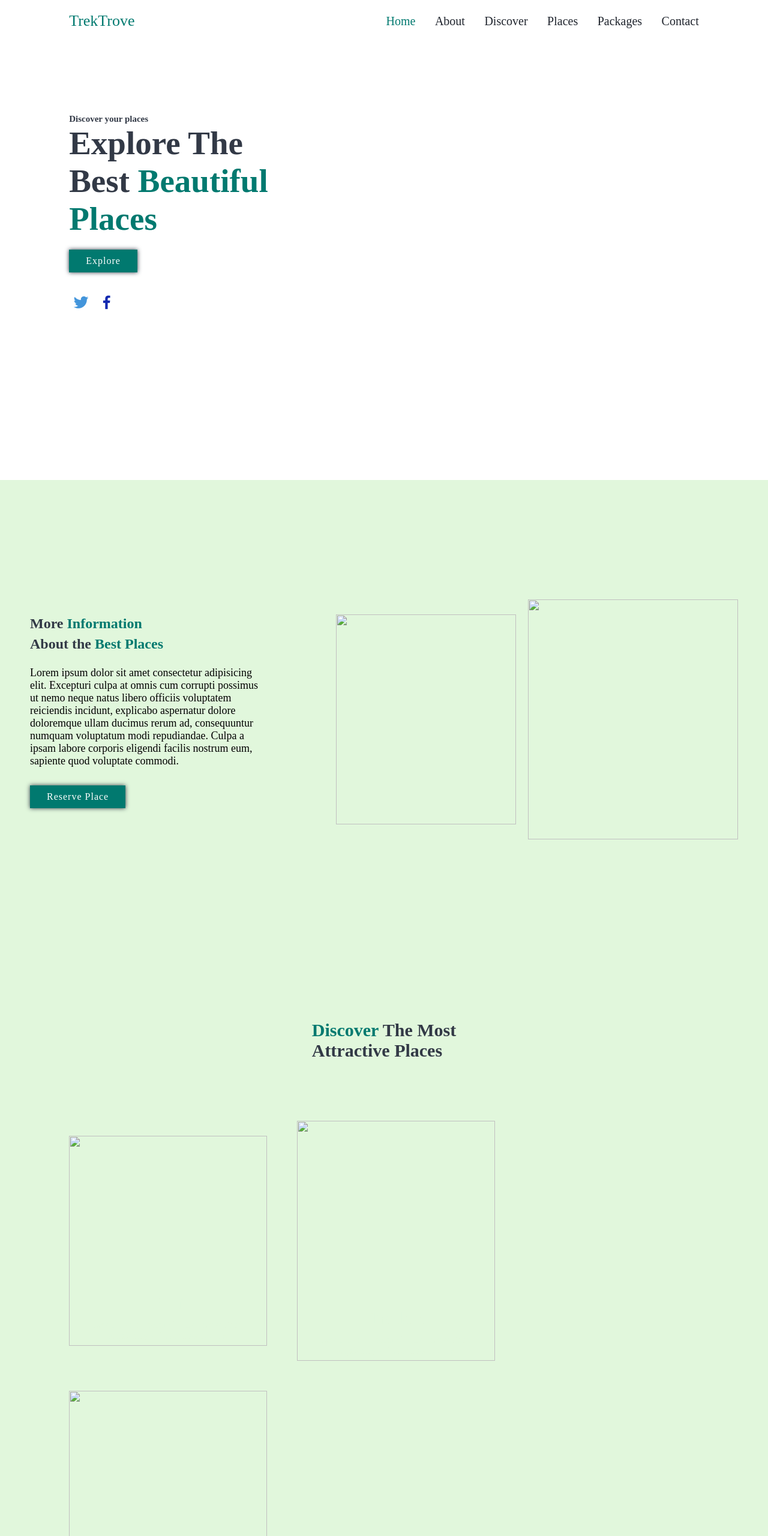
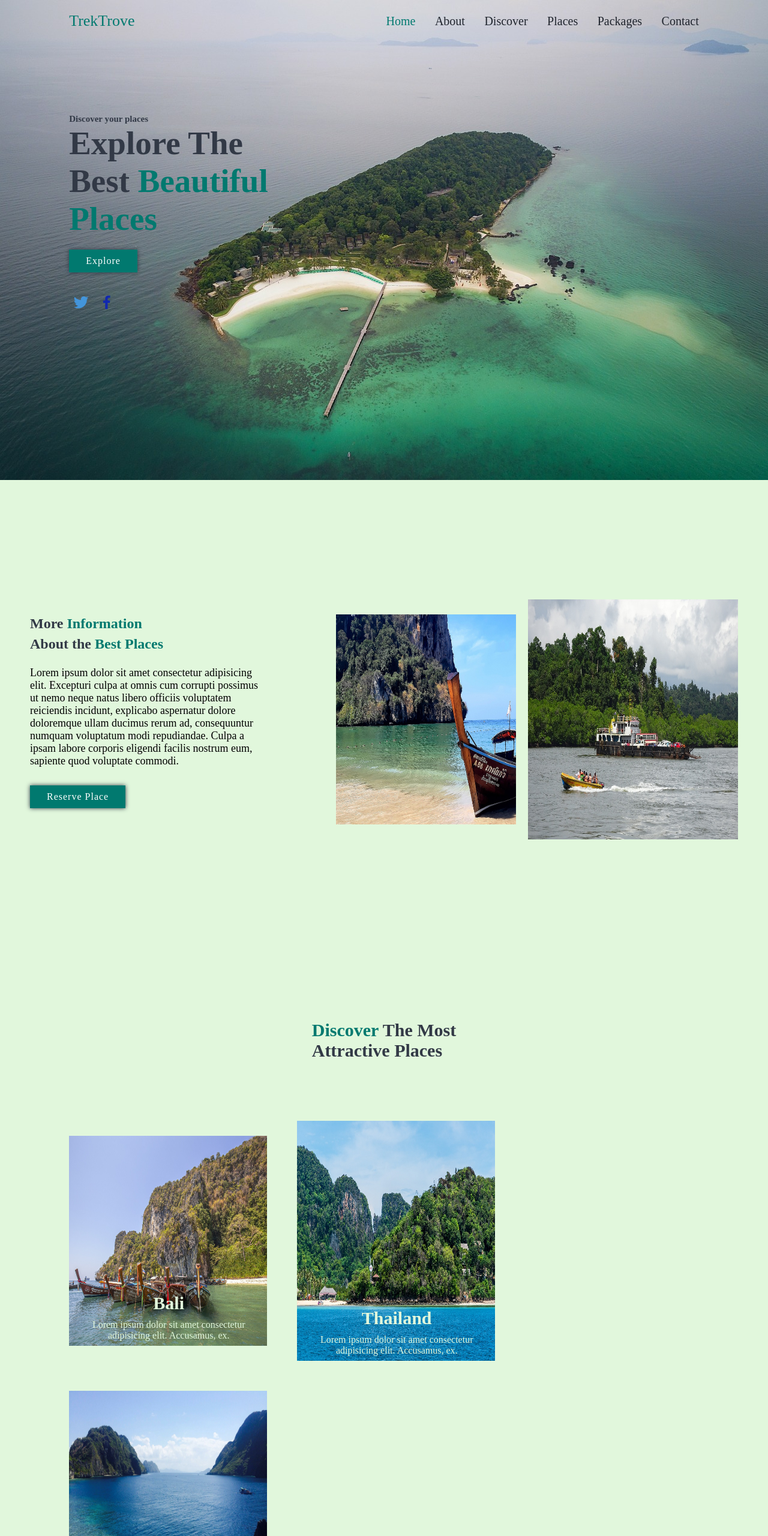
Before and after one commit to rupamhiot/travelpage, a plain HTML site: page index.html in a window 1280 px wide. Shown: the top 2560 px of the page at 60% size. Drawn offline with nearby package versions, Linux system fonts and the light colour scheme; the site is published under a folder, as on GitHub Pages, so addresses that start at the root find nothing.

Commit message:
second commit-2

```diff
--- a/index.css
+++ b/index.css
@@ -73,7 +73,7 @@ section {
 }
 
 .home {
-    background-image: url(/images/bg-2.jpg);
+    background-image: url(images/bg-2.jpg);
     background-repeat: no-repeat;
     /* background-attachment: fixed; */
     background-size: cover;
--- a/index.html
+++ b/index.html
@@ -66,10 +66,10 @@
         <!-- About right image section -->
         <div class="about-image">
             <div class="imagebox1">
-                <img src="/images/beach-g6860d3150_1280.jpg" alt="">
+                <img src="images/beach-g6860d3150_1280.jpg" alt="">
             </div>
             <div class="imagebox2">
-                <img src="/images/mangroves-g36d52eaf3_1280.jpg" alt="">
+                <img src="images/mangroves-g36d52eaf3_1280.jpg" alt="">
             </div>
         </div>
     </section>
@@ -83,21 +83,21 @@
         <!-- images section -->
         <div class="discover-images">
             <div class="box">
-                <img src="/images/nautical-vessel-g159a18ab3_1280.jpg" alt="">
+                <img src="images/nautical-vessel-g159a18ab3_1280.jpg" alt="">
                 <div class="layer">
                     <h4>Bali</h4>
                     <p>Lorem ipsum dolor sit amet consectetur adipisicing elit. Accusamus, ex.</p>
                 </div>
             </div>
             <div class="box" >
-                <img src="/images/thailand-g31ea44094_1280.jpg" id="middlebox" alt="">
+                <img src="images/thailand-g31ea44094_1280.jpg" id="middlebox" alt="">
                 <div class="layer">
                     <h4>Thailand</h4>
                     <p>Lorem ipsum dolor sit amet consectetur adipisicing elit. Accusamus, ex.</p>
                 </div>
             </div>
             <div class="box">
-                <img src="/images/pexels-pixabay-460715.jpg" alt="">
+                <img src="images/pexels-pixabay-460715.jpg" alt="">
                 <div class="layer">
                     <h4>Andaman</h4>
                     <p>Lorem ipsum dolor sit amet consectetur adipisicing elit. Accusamus, ex.</p>
@@ -121,35 +121,35 @@
        <h2 class="heading">Chose Your <span>Places</span></h2>
        <div class="place-img">
         <div class="box">
-           <img src="/images/nautical-vessel-g159a18ab3_1280.jpg" alt="">
+           <img src="images/nautical-vessel-g159a18ab3_1280.jpg" alt="">
            <div class="layer">
             <h4></h4>
             <p>Lorem, ipsum dolor sit amet consectetur adipisicing elit. Similique, corrupti?</p>
            </div>
         </div>
         <div class="box">
-            <img src="/images/bg-2.jpg" alt="">
+            <img src="images/bg-2.jpg" alt="">
             <div class="layer">
              <h4></h4>
              <p>Lorem, ipsum dolor sit amet consectetur adipisicing elit. Similique, corrupti?</p>
             </div>
          </div>
          <div class="box">
-            <img src="/images/bg-1.jpg" alt="">
+            <img src="images/bg-1.jpg" alt="">
             <div class="layer">
              <h4></h4>
              <p>Lorem, ipsum dolor sit amet consectetur adipisicing elit. Similique, corrupti?</p>
             </div>
          </div>
          <div class="box">
-            <img src="/images/banner-or3.jpg" alt="">
+            <img src="images/banner-or3.jpg" alt="">
             <div class="layer">
              <h4></h4>
              <p>Lorem, ipsum dolor sit amet consectetur adipisicing elit. Similique, corrupti?</p>
             </div>
          </div>
          <div class="box">
-            <img src="/images/coconuts-g2274c1f53_1280.jpg" alt="">
+            <img src="images/coconuts-g2274c1f53_1280.jpg" alt="">
             <div class="layer">
              <h4></h4>
              <p>Lorem, ipsum dolor sit amet consectetur adipisicing elit. Similique, corrupti?</p>
@@ -170,7 +170,7 @@
                     <h1>Thriling 2Night stay at yas</h1>
                 </div>
                 <div class="card-image">
-                    <img src="/images/banner-or3.jpg" alt="">
+                    <img src="images/banner-or3.jpg" alt="">
                 </div>
                 <div class="card-icon">
                     <a href=""><i class="fa-solid fa-plane"></i></a>
@@ -195,7 +195,7 @@
                     <h1>Thriling 2Night stay at yas</h1>
                 </div>
                 <div class="card-image">
-                    <img src="/images/luxury-g1e6cfb79e_1280.jpg" alt="">
+                    <img src="images/luxury-g1e6cfb79e_1280.jpg" alt="">
                 </div>
                 <div class="card-icon">
                     <a href=""><i class="fa-solid fa-plane"></i></a>
@@ -220,7 +220,7 @@
                     <h1>Thriling 2Night stay at yas</h1>
                 </div>
                 <div class="card-image">
-                    <img src="/images/nautical-vessel-g159a18ab3_1280.jpg" alt="">
+                    <img src="images/nautical-vessel-g159a18ab3_1280.jpg" alt="">
                 </div>
                 <div class="card-icon">
                     <a href=""><i class="fa-solid fa-plane"></i></a>
```
